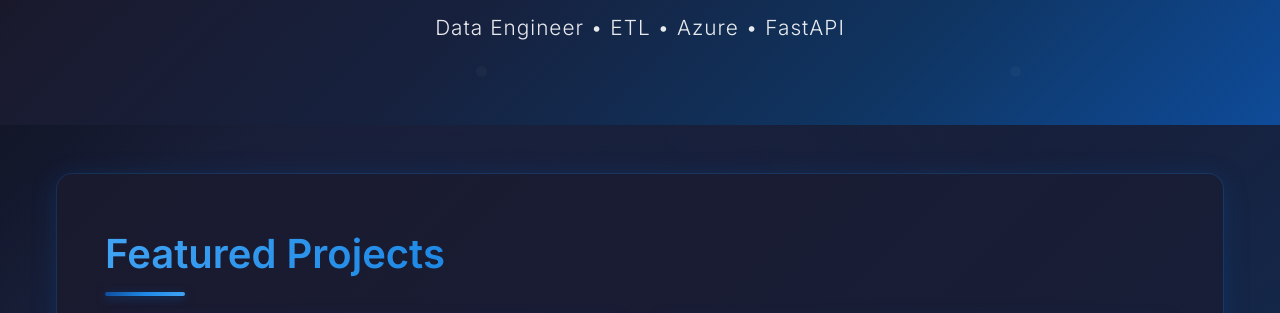
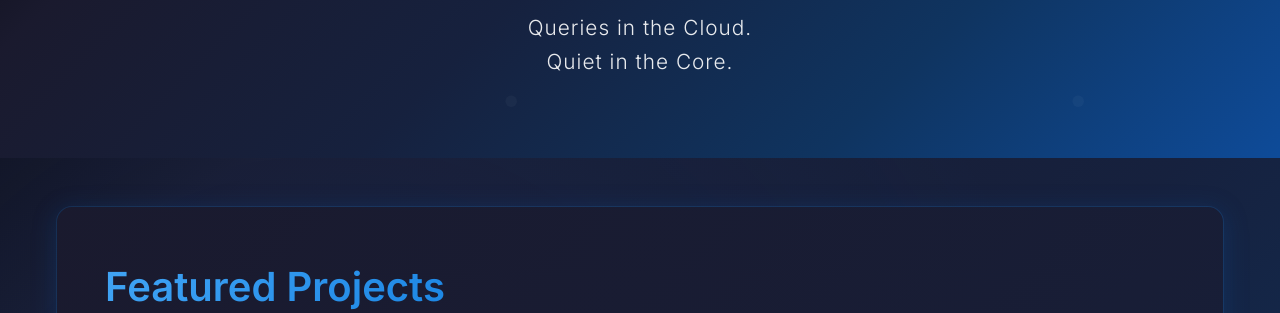
Before and after one commit to mangalne/Neshi_Portfolio, a plain HTML site: page index.html in a window 1280 px wide. Shown: the part 489-802 px from the top of the page. Drawn offline with Linux system fonts and the light colour scheme; grey boxes are pictures that could not be loaded.

Commit message:
Update index.html

```diff
--- a/index.html
+++ b/index.html
@@ -398,7 +398,7 @@
   <div class="container">
     <img src="IMG_7651.JPG" alt="Neshi Photo">
     <h1>Neshi Mangal</h1>
-    <p>Data Engineer • ETL • Azure • FastAPI</p>
+    <p>Queries in the Cloud.</p><p> Quiet in the Core.</p>
   </div>
 </header>
 
```
